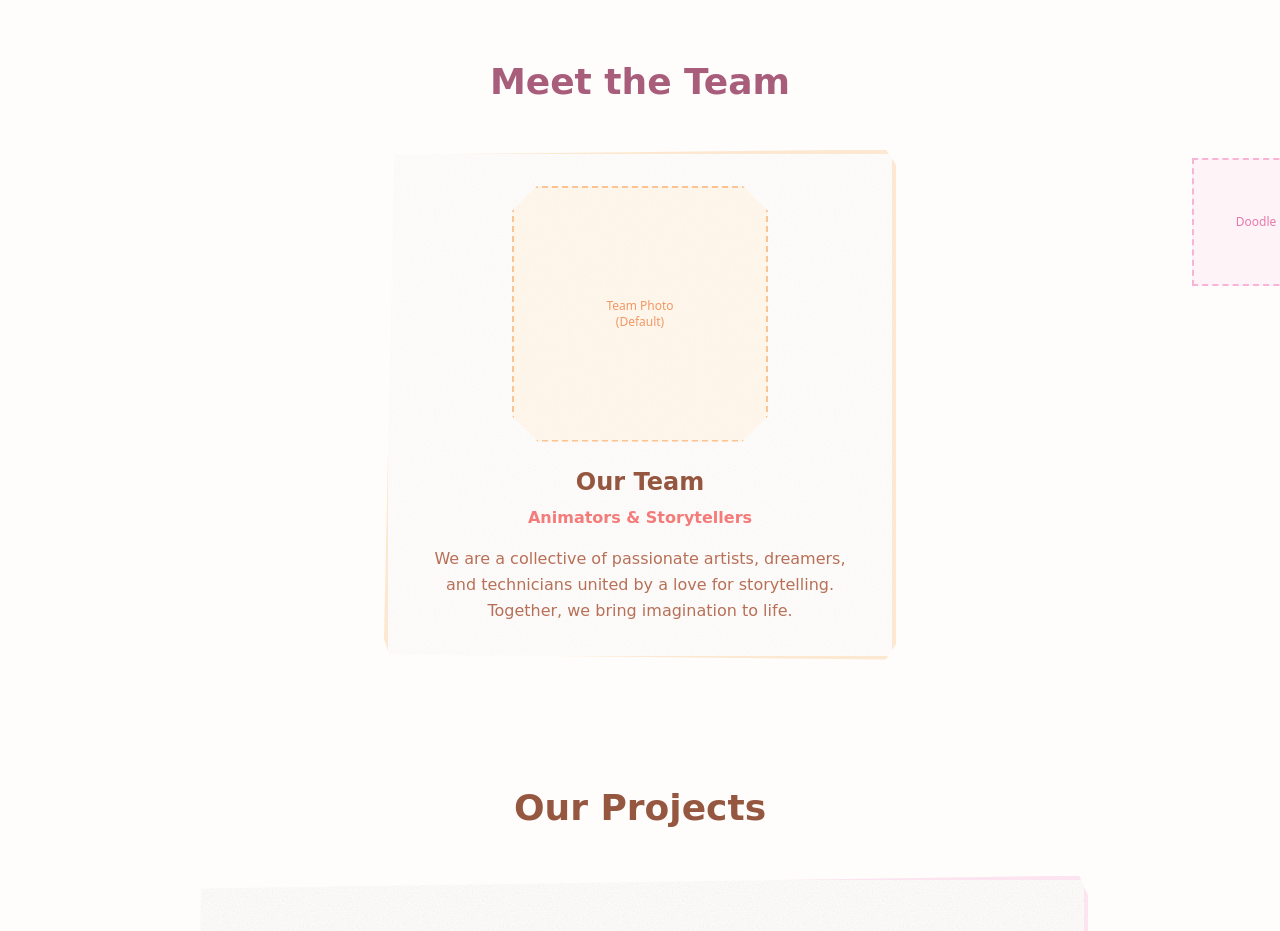
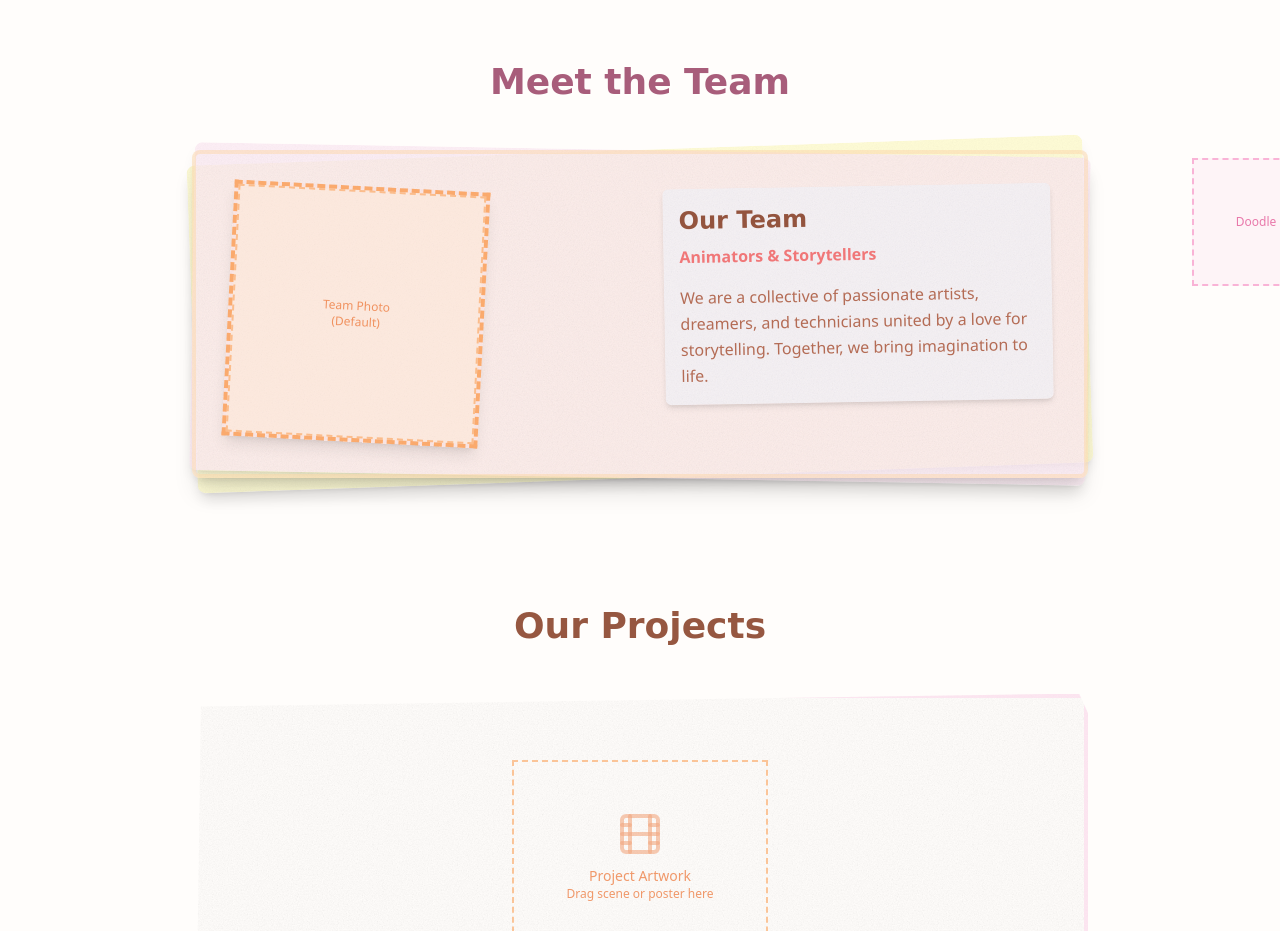
Before and after one commit to lemoncheeks-animation/lemoncheeksanimation.github.io, a React (Create React App) app: page / in a window 1280 px wide. Shown: the part 1160-2091 px from the top of the page. Built offline with nearby package versions, Linux system fonts and the light colour scheme.

Commit message:
Meet the team section

```diff
--- a/src/App.js
+++ b/src/App.js
@@ -175,34 +175,37 @@ export default function AnimationStudio() {
             }}>Meet the Team</h2>
           </div>
 
-          <div className="flex justify-center">
-            {/* Team Card */}
-            <div className="bg-gradient-to-br from-yellow-50/60 to-orange-50/60 border-4 border-orange-200/50 shadow-xl p-8 transform hover:scale-105 transition-transform w-full max-w-lg" style={{
-              clipPath: 'polygon(2% 1%, 98% 0%, 100% 3%, 100% 97%, 98% 100%, 1% 99%, 0 96%)',
-              ...textureStyle
-            }}>
-              {/* Large artwork placeholder with hover effect */}
-              <div className="relative w-64 h-64 mx-auto mb-6 group" title="Drag team photos here">
+          <div className="flex justify-center relative z-10 w-full max-w-4xl mx-auto">
+            {/* Layer 1 (background paper, slightly rotated) */}
+            <div className="absolute inset-0 bg-yellow-100/70 rounded-lg transform -rotate-2 shadow-lg z-0" style={textureStyle}></div>
+            {/* Layer 2 (another background paper, slightly rotated differently) */}
+            <div className="absolute inset-0 bg-pink-100/70 rounded-lg transform rotate-1 shadow-lg z-0" style={textureStyle}></div>
+
+            {/* Main content card */}
+            <div className="relative bg-gradient-to-br from-yellow-50/60 to-orange-50/60 border-4 border-orange-200/50 shadow-xl p-6 md:p-8 w-full flex flex-col lg:flex-row items-center lg:items-start gap-6 rounded-lg overflow-hidden z-10" style={textureStyle}>
+              {/* Picture Left */}
+              <div className="relative w-full lg:w-1/2 flex justify-center lg:justify-start flex-shrink-0">
+                <div className="relative w-64 h-64 border-4 border-dashed border-orange-400/70 shadow-lg transform rotate-3 bg-red-100/50 flex flex-col items-center justify-center group" title="Drag team photos here" style={textureStyle}>
                   {/* Initial Photo */}
-                <div className="absolute inset-0 bg-orange-100/40 border-2 border-dashed border-orange-400/50 flex flex-col items-center justify-center text-xs text-orange-600/60 transition-opacity duration-300 ease-in-out opacity-100 group-hover:opacity-0" style={{
-                  clipPath: 'polygon(10% 0%, 90% 0%, 100% 10%, 100% 90%, 90% 100%, 10% 100%, 0% 90%, 0% 10%)'
-                }}>
+                  <div className="absolute inset-0 bg-orange-100/40 border-2 border-dashed border-orange-400/50 flex flex-col items-center justify-center text-xs text-orange-600/60 transition-opacity duration-300 ease-in-out opacity-100 group-hover:opacity-0">
                     <span>Team Photo</span>
                     <span>(Default)</span>
                   </div>
                   {/* Hover Photo */}
-                <div className="absolute inset-0 bg-teal-100/40 border-2 border-dashed border-teal-400/50 flex flex-col items-center justify-center text-xs text-teal-600/60 transition-opacity duration-300 ease-in-out opacity-0 group-hover:opacity-100" style={{
-                  clipPath: 'polygon(10% 0%, 90% 0%, 100% 10%, 100% 90%, 90% 100%, 10% 100%, 0% 90%, 0% 10%)'
-                }}>
+                  <div className="absolute inset-0 bg-teal-100/40 border-2 border-dashed border-teal-400/50 flex flex-col items-center justify-center text-xs text-teal-600/60 transition-opacity duration-300 ease-in-out opacity-0 group-hover:opacity-100">
                     <span>Team Photo</span>
                     <span>(Fun)</span>
                   </div>
                 </div>
-              <h3 className="text-2xl font-bold text-center mb-2 text-orange-900/80" style={{ fontFamily: 'Comic Sans MS, cursive' }}>Our Team</h3>
-              <p className="text-red-500/70 text-center mb-4 font-bold" style={{ fontFamily: 'Comic Sans MS, cursive' }}>Animators & Storytellers</p>
-              <p className="text-orange-800/70 text-center leading-relaxed" style={{ fontFamily: 'Comic Sans MS, cursive' }}>
+              </div>
+              {/* Words Right */}
+              <div className="w-full lg:w-1/2 p-4 bg-blue-50/50 shadow-md transform -rotate-1 rounded-md z-10" style={textureStyle}>
+                <h3 className="text-2xl font-bold text-left mb-2 text-orange-900/80" style={{ fontFamily: 'Comic Sans MS, cursive' }}>Our Team</h3>
+                <p className="text-red-500/70 text-left mb-4 font-bold" style={{ fontFamily: 'system-ui, -apple-system, BlinkMacSystemFont, "Segoe UI", Roboto, "Helvetica Neue", Arial, "Noto Sans", sans-serif, "Apple Color Emoji", "Segoe UI Emoji", "Segoe UI Symbol", "Noto Color Emoji"' }}>Animators & Storytellers</p>
+                <p className="text-orange-800/70 text-left leading-relaxed" style={{ fontFamily: 'system-ui, -apple-system, BlinkMacSystemFont, "Segoe UI", Roboto, "Helvetica Neue", Arial, "Noto Sans", sans-serif, "Apple Color Emoji", "Segoe UI Emoji", "Segoe UI Symbol", "Noto Color Emoji"' }}>
                   We are a collective of passionate artists, dreamers, and technicians united by a love for storytelling. Together, we bring imagination to life.
                 </p>
+              </div>
             </div>
           </div>
 
```
Lines whose indentation alone changed are shown as unchanged.
